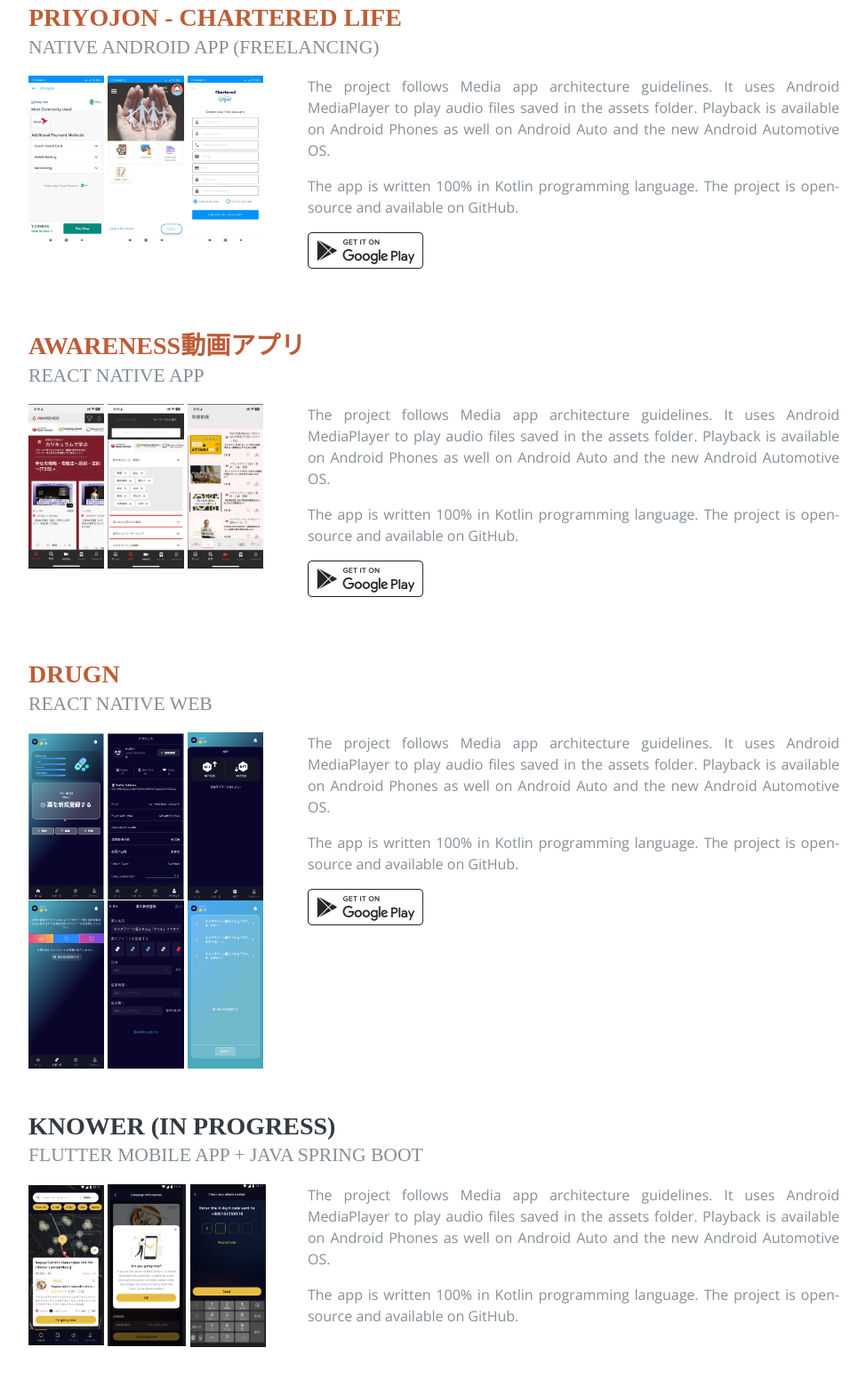
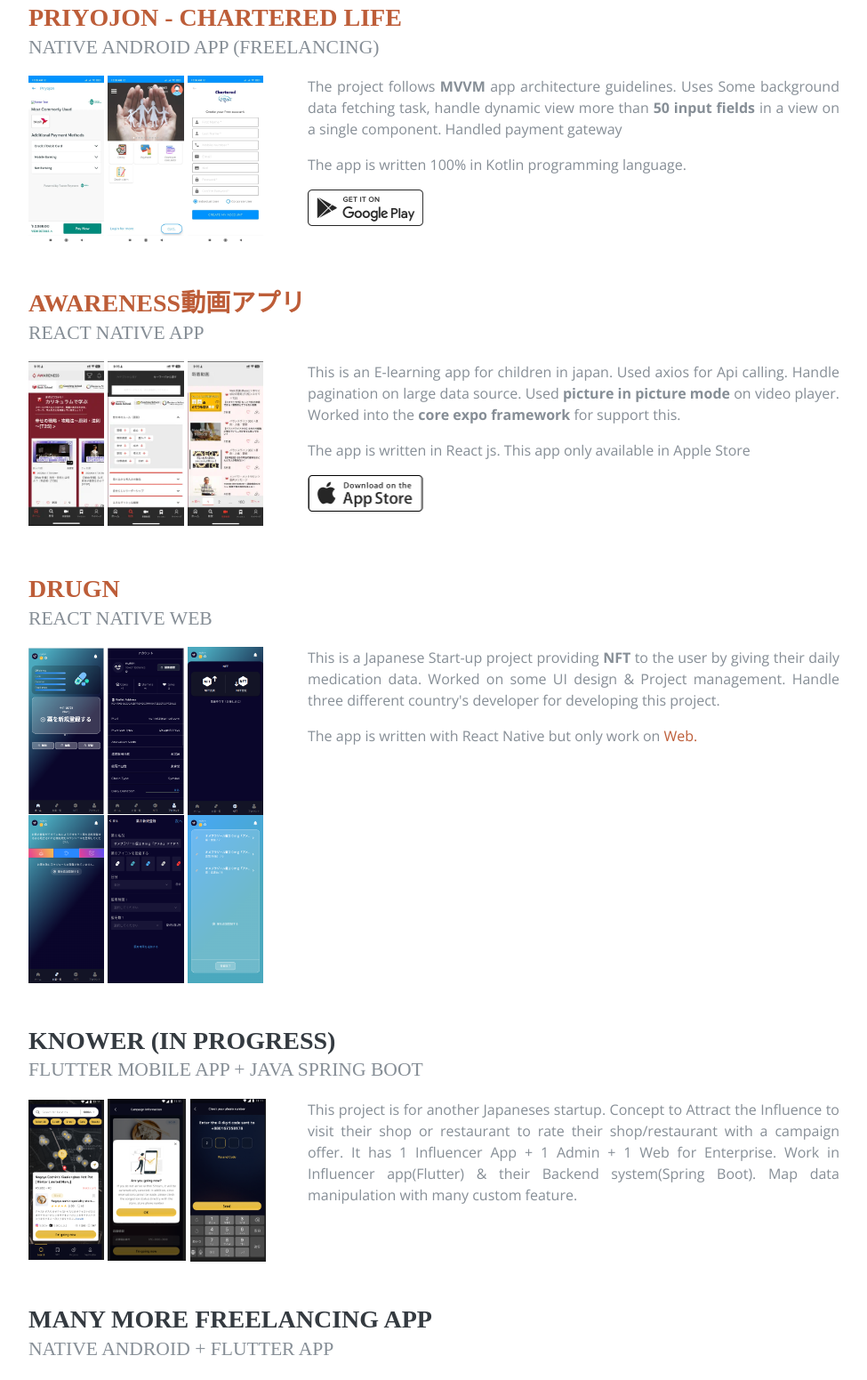
Before and after one commit to moh-sagor/nuhin13-with-Bootstarp, a plain HTML site: page index.html in a window 1280 px wide. Shown: the part 4586-6137 px from the top of the page at 89% size, without its empty margins (288-1263 px from the left). Drawn offline with nearby package versions, Linux system fonts and the light colour scheme; a web font is replaced by a local one.

Commit message:
[UPDATE] project description

```diff
--- a/css/styles.css
+++ b/css/styles.css
@@ -1,3 +1,17 @@
+.apple_button {
+	width: 130px;
+    height: 41px;
+    background: url(../img/buttons_v3.png) 259px 0;
+    background-size : 299% 200%;
+    display: inline-block;
+
+}
+
+.apple_button:hover {
+	background: url(../img/buttons_v3.png) 259px 41px;
+	background-size : 299% 200%;
+}
+
 .play_button {
 	width: 130px;
     height: 41px;
--- a/index.html
+++ b/index.html
@@ -480,11 +480,9 @@
                 </a>
               </div>
               <div class="col-xs-12 col-md-8">
-                <p align="justify">The project follows Media app architecture guidelines. It uses Android MediaPlayer to
-                  play audio files saved in the assets folder. Playback is available on Android Phones as well on
-                  Android Auto and the new Android Automotive OS.</p>
-                <p align="justify">The app is written 100% in Kotlin programming language. The project is open-source
-                  and available on GitHub.</p>
+                <p align="justify">The project follows <b>MVVM</b> app architecture guidelines. Uses Some background data
+                  fetching task, handle dynamic view more than <b>50 input fields</b> in a view on a single component. Handled payment gateway</p>
+                <p align="justify">The app is written 100% in Kotlin programming language.</p>
                 <a href="https://play.google.com/store/apps/details?id=com.charteredlifebd.priyojan">
                   <p class="play_button"></p>
                 </a>
@@ -515,13 +513,13 @@
                 </a>
               </div>
               <div class="col-xs-12 col-md-8">
-                <p align="justify">The project follows Media app architecture guidelines. It uses Android MediaPlayer to
-                  play audio files saved in the assets folder. Playback is available on Android Phones as well on
-                  Android Auto and the new Android Automotive OS.</p>
-                <p align="justify">The app is written 100% in Kotlin programming language. The project is open-source
-                  and available on GitHub.</p>
-                <a href="https://apps.apple.com/jp/app/awareness%E5%8B%95%E7%94%BB%E3%82%A2%E3%83%97%E3%83%AA/id1517787895?platform=ipad">
-                  <p class="play_button"></p>
+                <p align="justify">
+                  This is an E-learning app for children in japan. Used axios for Api calling. Handle pagination on large data source.
+                  Used <b>picture in picture mode</b> on video player. Worked into the <b>core expo framework</b> for support this.
+                </p>
+                <p align="justify">The app is written in React js. This app only available in Apple Store</p>
+                <a target="_blank" href="https://apps.apple.com/jp/app/awareness%E5%8B%95%E7%94%BB%E3%82%A2%E3%83%97%E3%83%AA/id1517787895?platform=ipad">
+                  <p class="apple_button"></p>
                 </a>
               </div>
             </div>
@@ -563,14 +561,12 @@
                 </a>
               </div>
               <div class="col-xs-12 col-md-8">
-                <p align="justify">The project follows Media app architecture guidelines. It uses Android MediaPlayer to
-                  play audio files saved in the assets folder. Playback is available on Android Phones as well on
-                  Android Auto and the new Android Automotive OS.</p>
-                <p align="justify">The app is written 100% in Kotlin programming language. The project is open-source
-                  and available on GitHub.</p>
-                <a href="https://app.drugn.life/landing">
-                  <p class="play_button"></p>
-                </a>
+                <p align="justify">
+                  This is a Japanese Start-up project providing <b>NFT</b> to the user by giving their daily medication data.
+                  Worked on some UI design & Project management. Handle three different country's developer for
+                  developing this project.
+                </p>
+                <p align="justify">The app is written with React Native but only work on <a target="_blank" href="https://app.drugn.life/landing">Web.</a> </p>
               </div>
             </div>
           </div>
@@ -597,11 +593,13 @@
                 </a>
               </div>
               <div class="col-xs-12 col-md-8">
-                <p align="justify">The project follows Media app architecture guidelines. It uses Android MediaPlayer to
-                  play audio files saved in the assets folder. Playback is available on Android Phones as well on
-                  Android Auto and the new Android Automotive OS.</p>
-                <p align="justify">The app is written 100% in Kotlin programming language. The project is open-source
-                  and available on GitHub.</p>
+                <p align="justify">
+                  This project is for another Japaneses startup.
+                  Concept to Attract the Influence to visit their shop or restaurant to
+                  rate their shop/restaurant with a campaign offer. It has 1 Influencer App + 1 Admin + 1 Web for Enterprise.
+                  Work in Influencer app(Flutter) & their Backend system(Spring Boot).
+                  Map data manipulation with many custom feature.
+                </p>
               </div>
             </div>
           </div>
```
Also changed, not shown: img/apps/apple-store.jpg (added).
